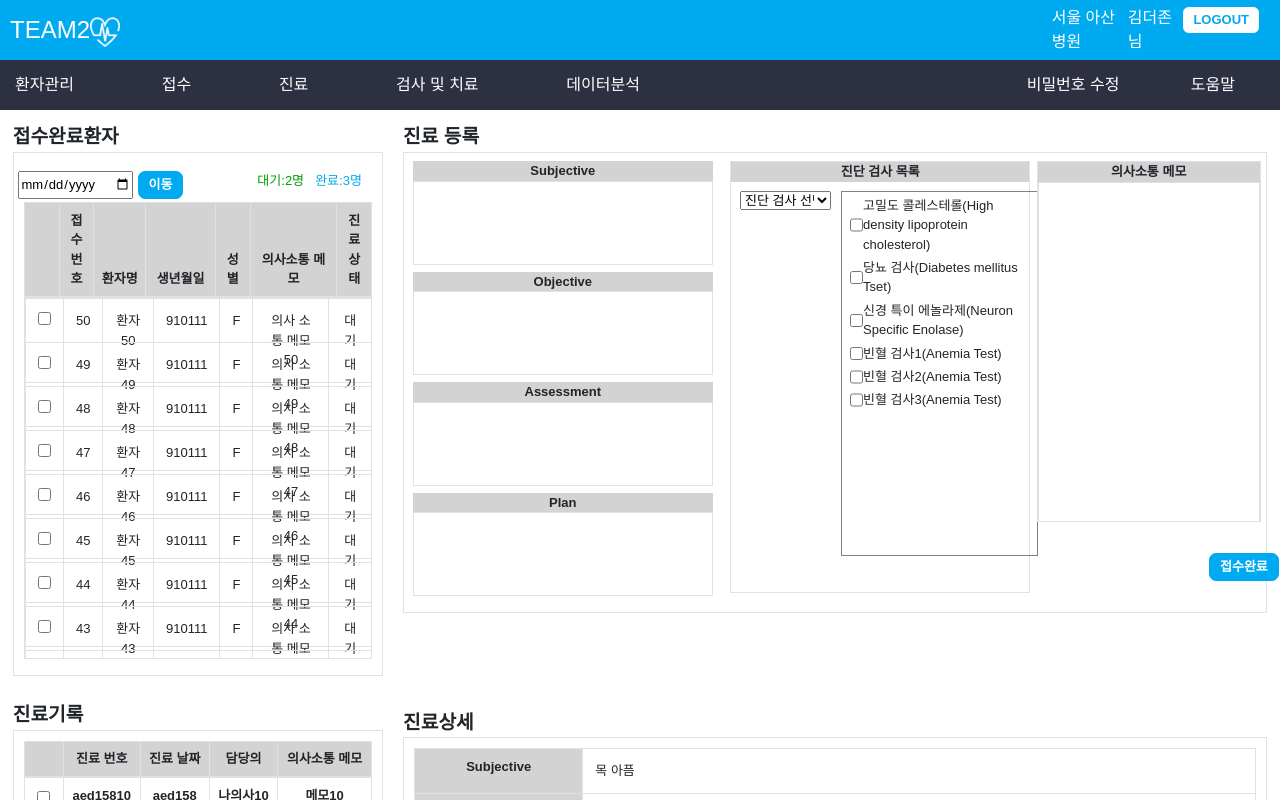
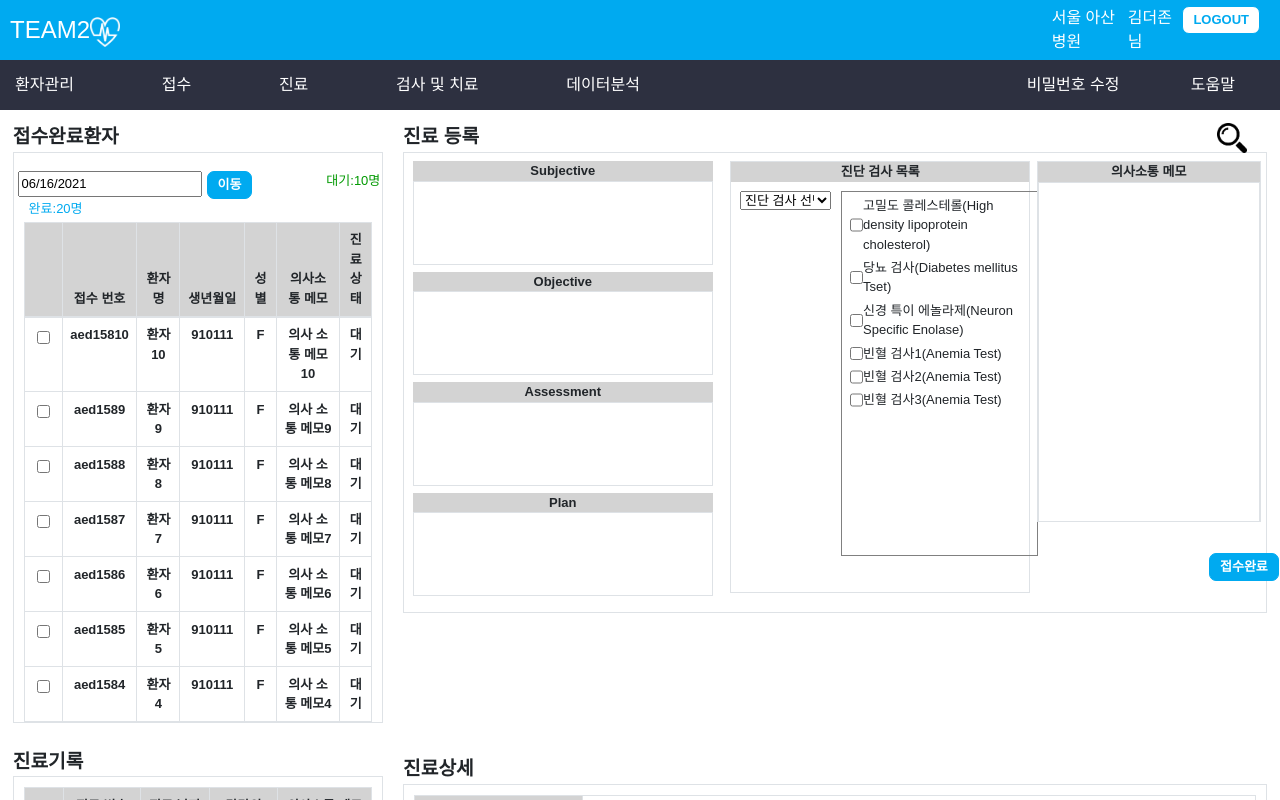
Before and after one commit to JongHyun94/Final_Team2_FrontEnd, a React (Create React App) app: page /Treatment in a window 1280 px wide. Shown: the top 800 px of the page. Built offline with nearby package versions, Linux system fonts and the light colour scheme.

Commit message:
[update] Treatment 스크롤, 돋보기, ....

```diff
--- a/src/views/Treatment/Treatment.css
+++ b/src/views/Treatment/Treatment.css
@@ -52,7 +52,13 @@
   margin-left: 3%;
 }
 
+.TreatmentPatientList_Totaltable{
+  overflow-y: auto;
+  height: 500px;
+}
+
 .TreatmentPatientList_table {
+
 
   text-align: center;
   font-size: small;
@@ -74,6 +80,15 @@
   font-weight: bold;
   font-size: larger;
 }
+
+.TreatmentCreateForm_pop{
+ float: right;
+ margin-right: 20px;
+ height: 0.7px;
+ cursor: pointer;
+
+}
+
 .TreatmentCreateForm_border {
   display: flex;
   flex-direction: row;
@@ -234,8 +249,14 @@
 }
 
 .TreatmentHistoryList_border {
+
   padding: 10px 10px 0 10px;
   font-size: small;
+}
+
+.TreatmentHistoryList_Totaltable{
+  overflow-y: auto;
+  height: 550px;
 }
 
 .TreatmentHistoryList_table {
--- a/src/views/Treatment/TreatmentCreateForm.js
+++ b/src/views/Treatment/TreatmentCreateForm.js
@@ -80,6 +80,9 @@ function TreatmentCreateForm(props) {
         }
 
       };
+      const readpopuplist = (event) => {
+        console.log("팝업이 클릭되었습니다.");
+      };
 
     return (
 
@@ -87,6 +90,7 @@ function TreatmentCreateForm(props) {
             <form onSubmit={handleSubmit}>
             <div className="TreatmentCreateForm_title">
               진료 등록
+              <span className="TreatmentCreateForm_pop"><img src="/resources/img/pngwing.com.png" alt="" width={30}  onClick={readpopuplist}></img></span>
             </div>
             <div className="TreatmentCreateForm_border border">
                       <div className="TreatmentCreateForm_1">
@@ -165,8 +169,8 @@ function TreatmentCreateForm(props) {
                         <button className="button_team2_fill">접수완료</button>
                         </div> */}
                           {/* <button className="button_team2_fill">접수완료</button>   */}
+            </div>
 
-            </div>
             </form>
         </div>
     );
--- a/src/views/Treatment/TreatmentHistoryList.js
+++ b/src/views/Treatment/TreatmentHistoryList.js
@@ -44,7 +44,7 @@ function TreatmentHistoryList(props) {
            진료기록
            </div>
            <div className="TreatmentHistoryList_border border">
-
+            <div className="TreatmentHistoryList_Totaltable">
             <table className="table table-bordered TreatmentHistoryList_table">
                 <thead className="TreatmentHistoryList_table_thead">
                     <tr>
@@ -84,6 +84,7 @@ function TreatmentHistoryList(props) {
 
                 </tbody>
             </table>
+            </div>
         </div>
         </div>
     );
--- a/src/views/Treatment/TreatmentPatientList.js
+++ b/src/views/Treatment/TreatmentPatientList.js
@@ -1,14 +1,38 @@
 import { useState } from "react";
-import { AutoSizer, List } from "react-virtualized";
+// import { AutoSizer, List } from "react-virtualized";
 import DatePicker from "react-datepicker";
 import "react-datepicker/dist/react-datepicker.css";
 
 function getBoards() {
   const boards = [];
-  for (var i = 50; i >= 1; i--) {
-    boards.push({ b1: i, b2: "환자" + i, b3: "910111", b4: "F", b5: "의사 소통 메모" + i, b6: "대기" });
+  for (var i = 10; i >= 1; i--) {
+    boards.push({ b1:"aed158"+i, b2: "환자" + i, b3: "910111", b4: "F", b5: "의사 소통 메모" + i, b6: "대기" });
   }
+  for (var i = 20; i >= 1; i--) {
+    boards.push({ b1:"aed158"+i, b2: "환자" + i, b3: "910111", b4: "F", b5: "의사 소통 메모" + i, b6: "완료" });
+  }
+
+
   return boards;
+}
+
+function getState(boards) {
+  const state = [];
+  var ready = 0;
+  var done = 0;
+
+  for(var i=0; i < boards.length; i++ ){
+    if(boards[i].b6 == "대기"){
+      ready++;
+    } else{
+      done++;
+    }
+  }
+  state.push(ready);
+  state.push(done);
+
+  return state;
+
 }
 
 
@@ -16,29 +40,34 @@ function getBoards() {
 function TreatmentPatientList(props) {
   const [boards, setBoards] = useState(getBoards);
 
-  const [inputdate, setInputdate] = useState("");
+  const [inputdate, setInputdate] = useState(new Date());
+
+  const [state, setState] = useState(() => getState(boards));
+
+  const [ready, setReady] = useState(state[0]);
+  const [done, setDone] = useState(state[1]);
 
   // const changeDate = (event) => {
   //   console.log("날짜",event.target.value);
   //   setInputdate({inputdate: event.target.value});
   // };
 
-  const rowRenderer = ({index, key, style}) => {
-    return (
+  // const rowRenderer = ({index, key, style}) => {
+  //   return (
 
-        <tr key={key} style={style} width="100%">
-              <td key={boards.b1}>
-                <input type="checkbox" />
-              </td>
-              <td>{boards[index].b1}</td>
-              <td>{boards[index].b2}</td>
-              <td>{boards[index].b3}</td>
-              <td>{boards[index].b4}</td>
-              <td>{boards[index].b5}</td>
-              <td>{boards[index].b6}</td>
-        </tr>
-    );
-  };
+  //       <tr key={key} style={style} width="100%">
+  //             <td key={boards.b1}>
+  //               <input type="checkbox" />
+  //             </td>
+  //             <td>{boards[index].b1}</td>
+  //             <td>{boards[index].b2}</td>
+  //             <td>{boards[index].b3}</td>
+  //             <td>{boards[index].b4}</td>
+  //             <td>{boards[index].b5}</td>
+  //             <td>{boards[index].b6}</td>
+  //       </tr>
+  //   );
+  // };
 
   return (
     <div>
@@ -47,18 +76,16 @@ function TreatmentPatientList(props) {
       <div className="TreatmentPatientList_border border">
         <div className="TreatmentPatientList_search">
           <div className="row">
-            {/* {subscribeOptioln !== "" && ( */}
-              <input type="date" DatePicker selected={inputdate} onChange={(date) => setInputdate(date)} />
-            {/* )}
-            */}
+              {/* <input type="date" DatePicker selected={inputdate} onChange={(date) => setInputdate(date)} /> */}
+              <DatePicker selected={inputdate} onChange={(date) => setInputdate(date)} />
             <button className="button_team2_fill">이동</button>
 
-            <div className="row_1">대기:2명</div>
-            <div className="row_2">완료:3명</div>
+            <div className="row_1">대기:{ready}명</div>
+            <div className="row_2">완료:{done}명</div>
           </div>
         </div>
-
-        <table className="table table-bordered TreatmentPatientList_table">
+      <div className="TreatmentPatientList_Totaltable">
+        <table className="table table-bordered TreatmentPatientList_table" >
           <thead className="TreatmentPatientList_table_thead">
             <tr>
               <th width="10%"></th>
@@ -71,13 +98,27 @@ function TreatmentPatientList(props) {
             </tr>
           </thead>
           <tbody>
-            <AutoSizer disableHeight>
+              {boards.map(board=>{
+                        return(
+                    <tr key={board.b1}>
+                         <td><input type="checkbox"/></td>
+                         <th>{board.b1}</th>
+                         <th>{board.b2}</th>
+                         <th>{board.b3}</th>
+                         <th>{board.b4}</th>
+                         <th>{board.b5}</th>
+                         <th>{board.b6}</th>
+                     </tr>
+                     );
+                })}
+            {/* <AutoSizer disableHeight>
               {({ width, height }) => {
                 return <List width={width} height={360} list={boards} rowCount={boards.length} rowHeight={44} rowRenderer={rowRenderer} overscanRowCount={5} />;
               }}
-            </AutoSizer>
+            </AutoSizer> */}
           </tbody>
         </table>
+        </div>
       </div>
     </div>
   );
```
Also changed, not shown: public/resources/img/pngwing.com.png (added). Lines whose indentation alone changed are shown as unchanged.
